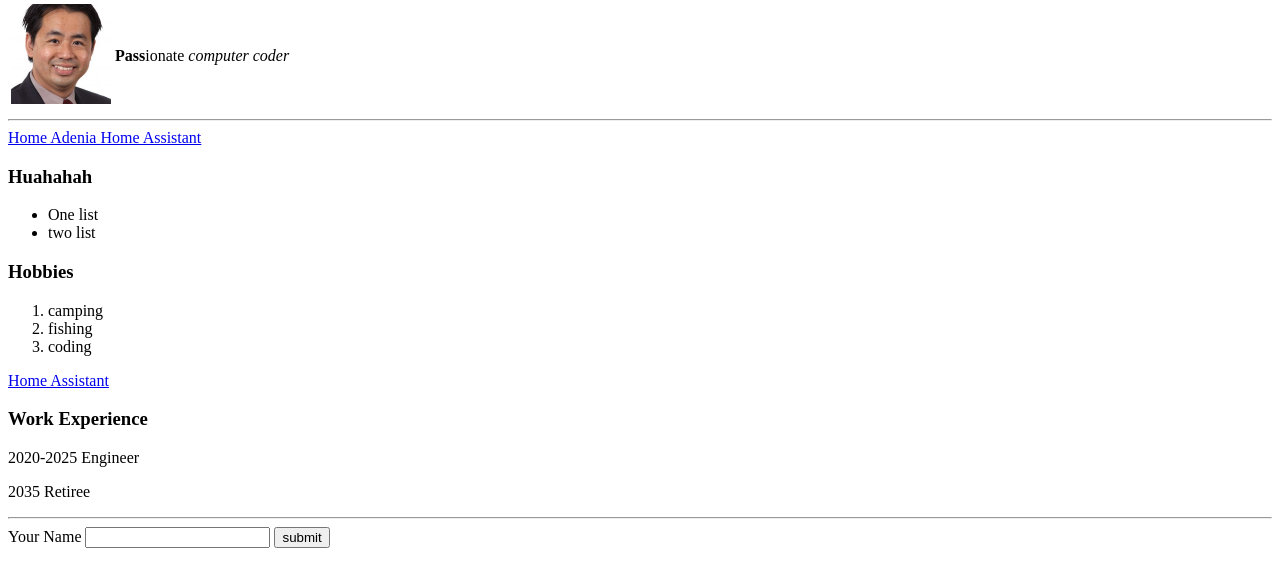
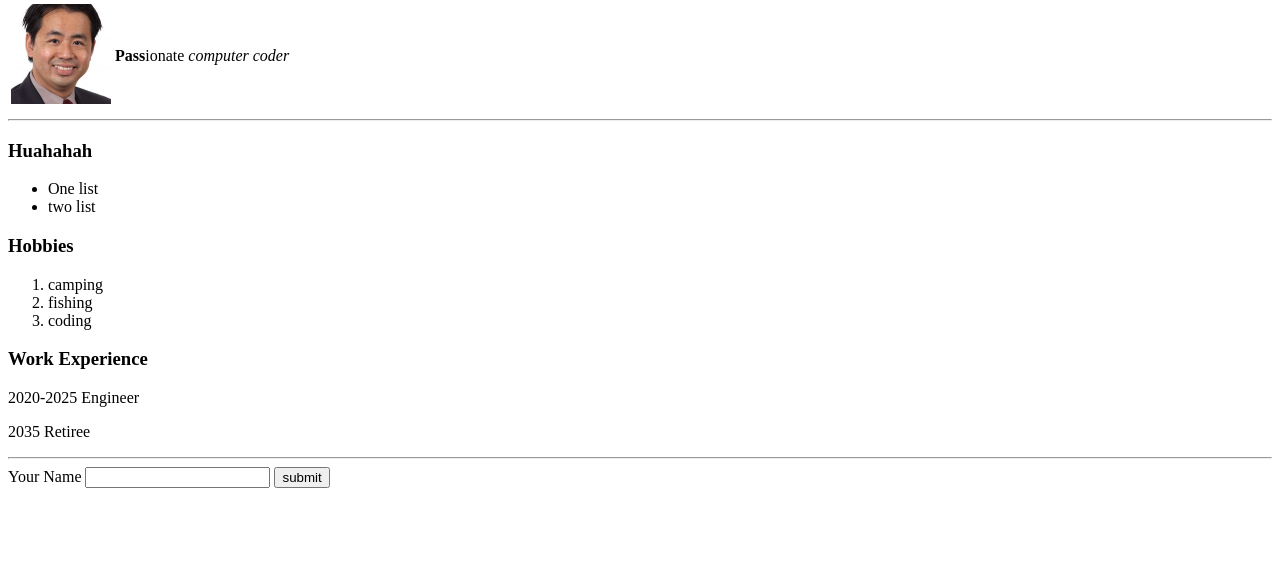
Before and after one commit to padiyoyo/learnweb, a plain HTML site: page index.html in a window 1280 px wide. Shown: the part 80-666 px from the top of the page. Drawn offline with Linux system fonts and the light colour scheme.

Commit message:
Update index.html

```diff
--- a/index.html
+++ b/index.html
@@ -16,8 +16,6 @@
   </table>
   <hr />
 
-  <a href="https://padiyoyo.duckdns.org/lovelace/default_view"> Home Adenia Home Assistant </a>
-
   <h3>Huahahah</h3>
   <ul>
     <li> One list </li>
@@ -29,7 +27,7 @@
     <li> fishing </li>
     <li> coding </li>
   </ol>
-  <a href="homeassistant.html"> Home Assistant </a>
+
   <h3>Work Experience</h3>
   <p> 2020-2025 Engineer </p>
   <p>     2035 Retiree     </p>
```
